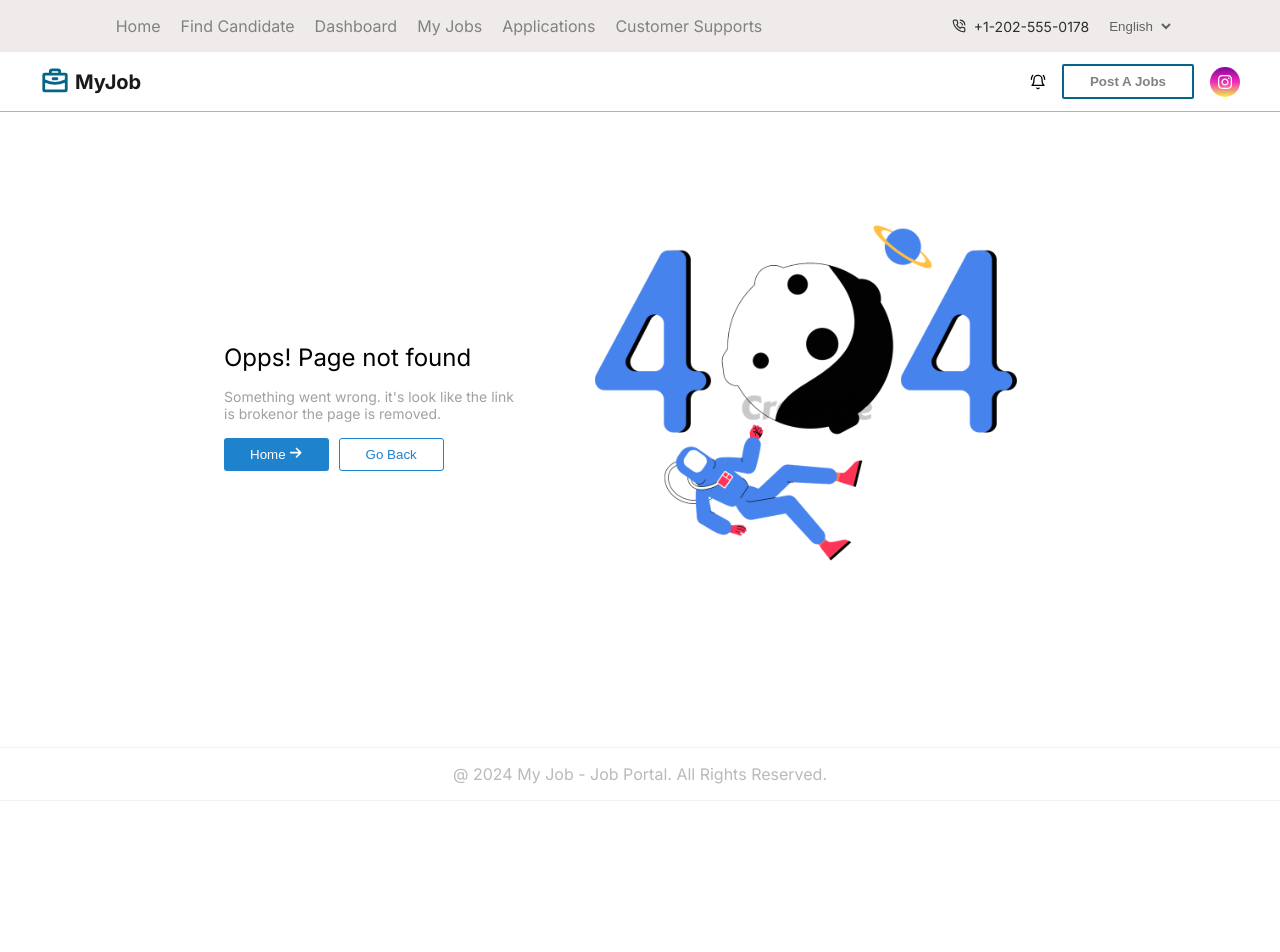
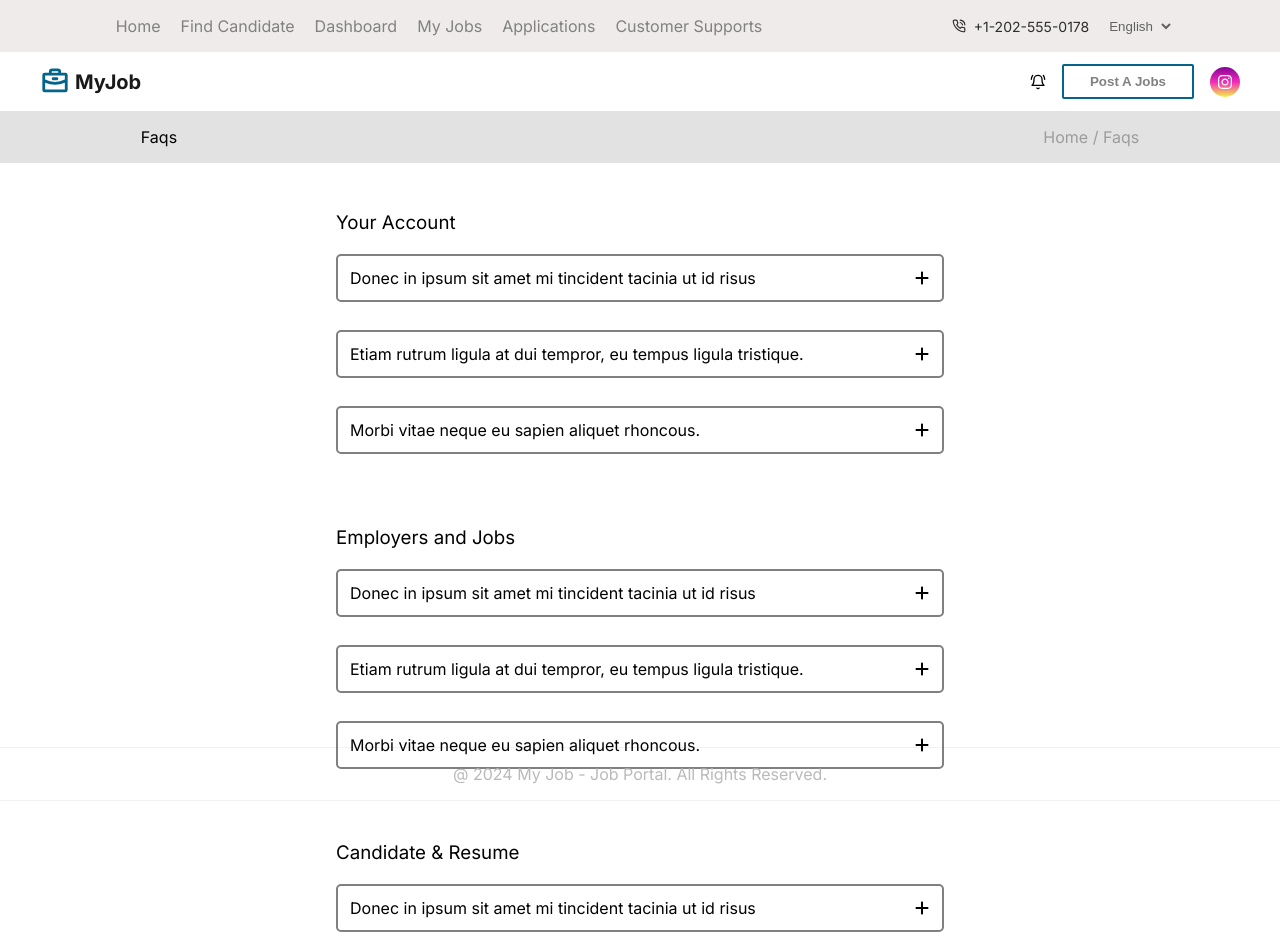
Before and after one commit to NarahariVasantham1567/job-portal, a React (Vite) app: page /faqs in a window 1280 px wide. Shown: the top 952 px of the page. Before the commit the page ends 800 px from the top, so only its background shows below. Built offline with nearby package versions, Linux system fonts and the light colour scheme.

Commit message:
Feat: Faqs Page added Accordian to this page

```diff
--- a/src/App.jsx
+++ b/src/App.jsx
@@ -8,6 +8,7 @@ import {
   DashboardPage,
   EmployersProfile,
   ErrorPage,
+  FAQs,
   FindCandidate,
   Layout,
   Logout,
@@ -45,6 +46,7 @@ export default function App() {
         <Route path='/applications' element={<Applications />} />
         <Route path='/customer-support' element={<CustomerSupports />} />
         <Route path='/terms-conditions' element={<TermsAndConditions />} />
+        <Route path='/faqs' element={<FAQs />} />
         <Route path='*' element={<ErrorPage />} />
       </Routes>
       <Footer />
--- /dev/null
+++ b/src/pages/FAQs.css
@@ -0,0 +1,74 @@
+.faqs-container {
+  width: 100%;
+}
+
+.faqs-header {
+  width: 100%;
+  background-color: #e3e2e2;
+  padding: 16px;
+}
+
+.faqs-nav-container {
+  max-width: 80%;
+  margin: 0 auto;
+  display: flex;
+  justify-content: space-between;
+  align-items: center;
+}
+
+.account-container {
+  max-width: 50%;
+  margin: 32px auto;
+  padding: 16px;
+  display: flex;
+  flex-direction: column;
+  gap: 20px;
+}
+
+.account-header {
+  font-weight: 400;
+}
+
+.question-container {
+  padding: 12px;
+  border: 2px solid grey;
+  display: flex;
+  justify-content: space-between;
+  align-items: center;
+  border-radius: 5px;
+  cursor: pointer;
+  margin-bottom: 8px;
+}
+
+.answer-parent-container {
+  padding: 12px;
+  display: flex;
+  flex-direction: column;
+  gap: 10px;
+  border: 2px solid grey;
+  border-radius: 5px;
+  display: none;
+}
+
+.show-answers {
+  display: block;
+}
+
+.answer-container {
+  padding: 5px;
+  display: flex;
+  justify-content: space-between;
+  align-items: center;
+  box-shadow: 0px 0px 2px 0px rgba(0, 0, 0, 0.3);
+  cursor: pointer;
+}
+
+.question {
+  color: #217da2;
+  font-size: 16px;
+}
+
+.answer {
+  font-size: 14px;
+  color: #9e9d9d;
+}
--- /dev/null
+++ b/src/pages/FAQs.jsx
@@ -0,0 +1,215 @@
+import { useState } from 'react';
+import './FAQs.css';
+
+import { FaPlus } from 'react-icons/fa6';
+import { RxCross2 } from 'react-icons/rx';
+
+const accountsData = [
+  {
+    id: 1,
+    question: 'Donec in ipsum sit amet mi tincident tacinia ut id risus',
+    answer:
+      'Lorem ipsum dolor sit amet consectetur adipisicing elit. Dignissimos voluptas esse repellendus, ut id sed voluptatum rem corporis itaque facilis nostrum, blanditiis sequi fuga adipisci!',
+    isShow: false,
+  },
+  {
+    id: 2,
+    question: 'Etiam rutrum ligula at dui tempror, eu tempus ligula tristique.',
+    answer:
+      'Lorem ipsum dolor sit amet consectetur adipisicing elit. Dignissimos voluptas esse repellendus, ut id sed voluptatum rem corporis itaque facilis nostrum.',
+    isShow: false,
+  },
+  {
+    id: 3,
+    question: 'Morbi vitae neque eu sapien aliquet rhoncous.',
+    answer:
+      'Lorem ipsum dolor sit amet consectetur adipisicing elit. Dignissimos voluptas esse repellendus, ut id sed voluptatum rem corporis itaque facilis nostrum, blanditiis.',
+    isShow: false,
+  },
+];
+
+const employersData = [
+  {
+    id: 1,
+    question: 'Donec in ipsum sit amet mi tincident tacinia ut id risus',
+    answer:
+      'Lorem ipsum dolor sit amet consectetur adipisicing elit. Dignissimos voluptas esse repellendus, ut id sed voluptatum rem corporis itaque facilis nostrum, blanditiis sequi fuga adipisci!',
+    isShow: false,
+  },
+  {
+    id: 2,
+    question: 'Etiam rutrum ligula at dui tempror, eu tempus ligula tristique.',
+    answer:
+      'Lorem ipsum dolor sit amet consectetur adipisicing elit. Dignissimos voluptas esse repellendus, ut id sed voluptatum rem corporis itaque facilis nostrum.',
+    isShow: false,
+  },
+  {
+    id: 3,
+    question: 'Morbi vitae neque eu sapien aliquet rhoncous.',
+    answer:
+      'Lorem ipsum dolor sit amet consectetur adipisicing elit. Dignissimos voluptas esse repellendus, ut id sed voluptatum rem corporis itaque facilis nostrum, blanditiis.',
+    isShow: false,
+  },
+];
+
+const candidateData = [
+  {
+    id: 1,
+    question: 'Donec in ipsum sit amet mi tincident tacinia ut id risus',
+    answer:
+      'Lorem ipsum dolor sit amet consectetur adipisicing elit. Dignissimos voluptas esse repellendus, ut id sed voluptatum rem corporis itaque facilis nostrum, blanditiis sequi fuga adipisci!',
+    isShow: false,
+  },
+  {
+    id: 2,
+    question: 'Etiam rutrum ligula at dui tempror, eu tempus ligula tristique.',
+    answer:
+      'Lorem ipsum dolor sit amet consectetur adipisicing elit. Dignissimos voluptas esse repellendus, ut id sed voluptatum rem corporis itaque facilis nostrum.',
+    isShow: false,
+  },
+  {
+    id: 3,
+    question: 'Morbi vitae neque eu sapien aliquet rhoncous.',
+    answer:
+      'Lorem ipsum dolor sit amet consectetur adipisicing elit. Dignissimos voluptas esse repellendus, ut id sed voluptatum rem corporis itaque facilis nostrum, blanditiis.',
+    isShow: false,
+  },
+];
+
+const FAQs = () => {
+  const [accounts, setAccounts] = useState(accountsData);
+  const [employer, setEmployer] = useState(employersData);
+  const [candidate, setCandidate] = useState(candidateData);
+
+  const onShowAnswer = (id) => {
+    const newAccountsData = accounts.map((item) =>
+      item.id === id ? { ...item, isShow: !item.isShow } : item
+    );
+    setAccounts(newAccountsData);
+  };
+
+  const onCloseAnswer = (id) => {
+    const newAccountsData = accounts.map((item) =>
+      item.id === id ? { ...item, isShow: false } : item
+    );
+    setAccounts(newAccountsData);
+  };
+
+  const onShowEmployerData = (id) => {
+    const newEmployersData = employer.map((item) =>
+      item.id === id ? { ...item, isShow: !item.isShow } : item
+    );
+    setEmployer(newEmployersData);
+  };
+
+  const onCloseEmployersData = (id) => {
+    const newEmployersData = employer.map((item) =>
+      item.id === id ? { ...item, isShow: false } : item
+    );
+    setEmployer(newEmployersData);
+  };
+
+  const onShowCandidatesData = (id) => {
+    const newCandidatesData = candidate.map((item) =>
+      item.id === id ? { ...item, isShow: !item.isShow } : item
+    );
+    setCandidate(newCandidatesData);
+  };
+
+  const onCloseCandidatesData = (id) => {
+    const newCandidatesData = employer.map((item) =>
+      item.id === id ? { ...item, isShow: false } : item
+    );
+    setCandidate(newCandidatesData);
+  };
+
+  return (
+    <div className='faqs-container'>
+      <div className='faqs-header'>
+        <div className='faqs-nav-container'>
+          <p>Faqs</p>
+          <p className='home-text'>Home / Faqs</p>
+        </div>
+      </div>
+      <div className='account-container'>
+        <h3 className='account-header'>Your Account</h3>
+        {accounts.map((item) => {
+          return (
+            <div key={item.id}>
+              <div className='question-container'>
+                {item.question} <FaPlus onClick={() => onShowAnswer(item.id)} />
+              </div>
+              <div
+                className={
+                  item.isShow
+                    ? 'answer-parent-container show-answers'
+                    : 'answer-parent-container'
+                }
+              >
+                <div className='answer-container'>
+                  <span className='question'>{item.question}</span>{' '}
+                  <RxCross2 onClick={() => onCloseAnswer(item.id)} />
+                </div>
+                <span className='answer'>{item.answer}</span>
+              </div>
+            </div>
+          );
+        })}
+      </div>
+      <div className='account-container'>
+        <h3 className='account-header'>Employers and Jobs</h3>
+        {employer.map((item) => {
+          return (
+            <div key={item.id}>
+              <div className='question-container'>
+                {item.question}{' '}
+                <FaPlus onClick={() => onShowEmployerData(item.id)} />
+              </div>
+              <div
+                className={
+                  item.isShow
+                    ? 'answer-parent-container show-answers'
+                    : 'answer-parent-container'
+                }
+              >
+                <div className='answer-container'>
+                  <span className='question'>{item.question}</span>{' '}
+                  <RxCross2 onClick={() => onCloseEmployersData(item.id)} />
+                </div>
+                <span className='answer'>{item.answer}</span>
+              </div>
+            </div>
+          );
+        })}
+      </div>
+      <div className='account-container'>
+        <h3 className='account-header'>Candidate & Resume</h3>
+        {candidate.map((item) => {
+          return (
+            <div key={item.id}>
+              <div className='question-container'>
+                {item.question}{' '}
+                <FaPlus onClick={() => onShowCandidatesData(item.id)} />
+              </div>
+              <div
+                className={
+                  item.isShow
+                    ? 'answer-parent-container show-answers'
+                    : 'answer-parent-container'
+                }
+              >
+                <div className='answer-container'>
+                  <span className='question'>{item.question}</span>{' '}
+                  <RxCross2 onClick={() => onCloseCandidatesData(item.id)} />
+                </div>
+                <span className='answer'>{item.answer}</span>
+              </div>
+            </div>
+          );
+        })}
+      </div>
+    </div>
+  );
+};
+
+export default FAQs;
--- a/src/pages/index.js
+++ b/src/pages/index.js
@@ -14,3 +14,4 @@ export { default as AllCompanies } from './AllCompanies';
 export { default as Settings } from './Settings';
 export { default as Logout } from './Logout';
 export { default as TermsAndConditions } from './TermsAndConditions';
+export { default as FAQs } from './FAQs';
```
